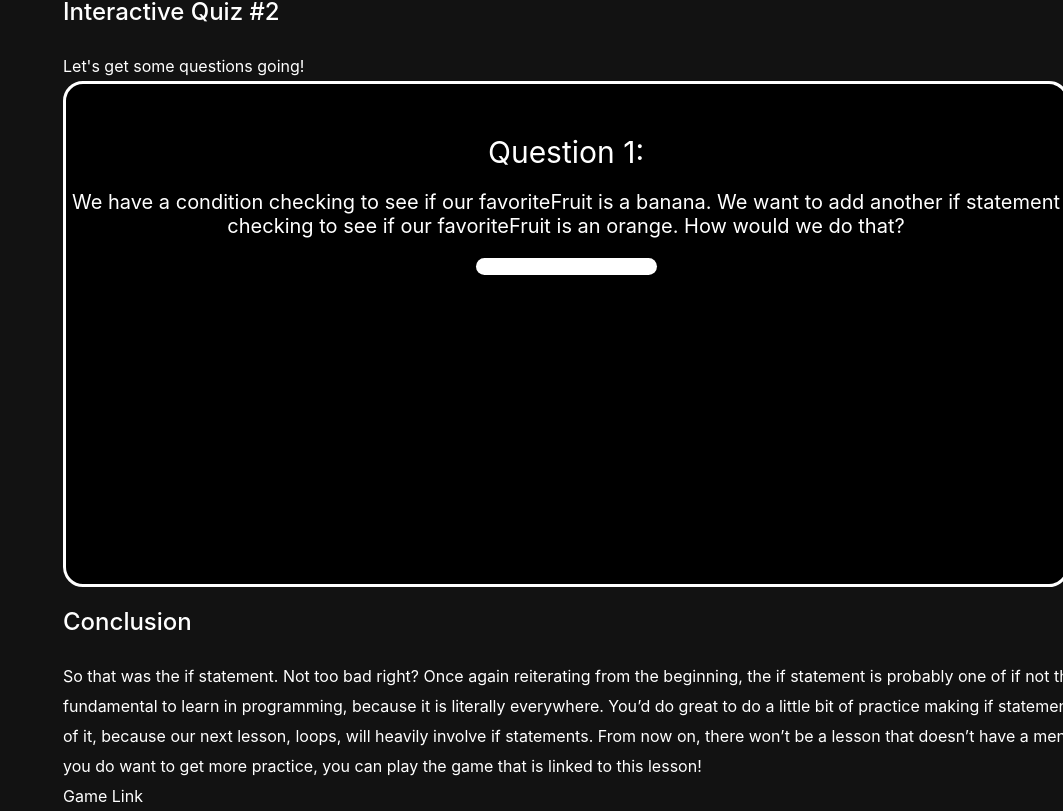
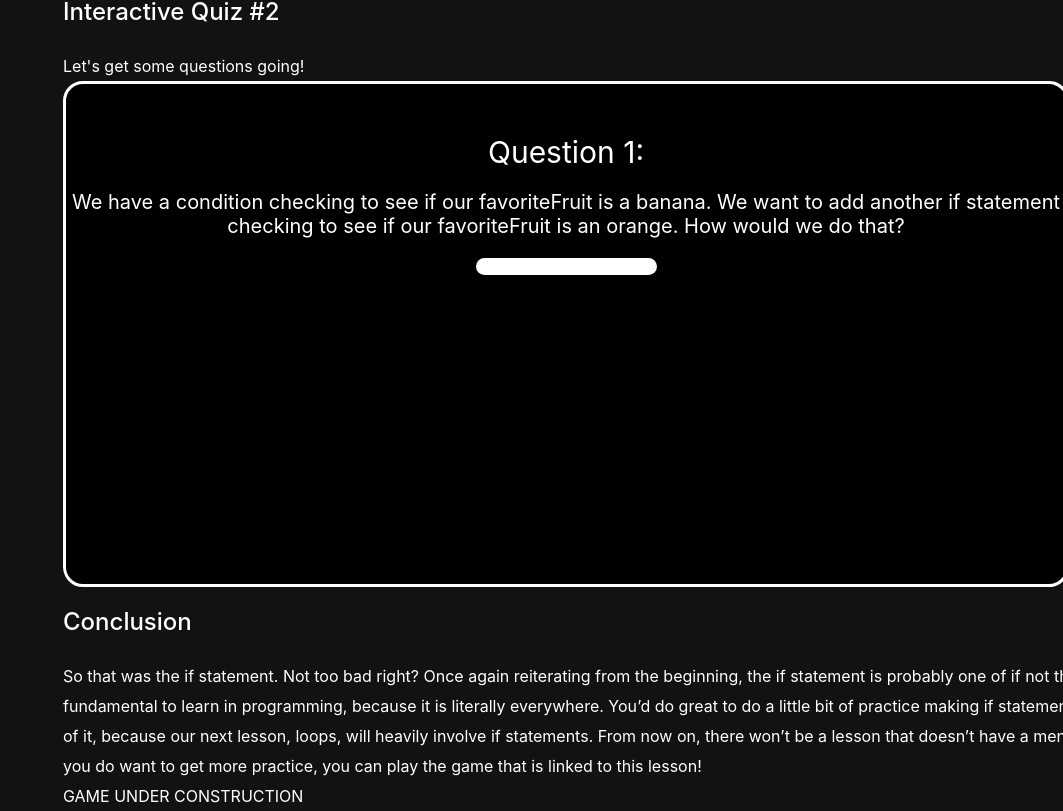
Before and after one commit to tljibbers/Web-App-For-Teaching-CS, a React (Vite) app in the folder web-app-for-teaching-cs/: page /if-else-then in a window 1280 px wide. Shown: the part 6581-7392 px from the top of the page, without its empty margins (217-1280 px from the left). Built offline with nearby package versions, Linux system fonts and the light colour scheme; no server answers.

Commit message:
Update ifElseLesson.jsx

```diff
--- a/web-app-for-teaching-cs/src/ifElseLesson.jsx
+++ b/web-app-for-teaching-cs/src/ifElseLesson.jsx
@@ -249,7 +249,7 @@ function IfElseLesson() {
                     <div>
                         <div ref={jumpRef11} className="ifElseHeader">Conclusion</div>
                         <div className="ifElseTextContent">So that was the if statement. Not too bad right? Once again reiterating from the beginning, the if statement is probably one of if not the most important fundamental to learn in programming, because it is literally everywhere. You’d do great to do a little bit of practice making if statements to try to get a full hang of it, because our next lesson, loops, will heavily involve if statements. From now on, there won’t be a lesson that doesn’t have a mention of the if statement. If you do want to get more practice, you can play the game that is linked to this lesson!</div>
-                        <div className="ifElseTextContent">Game Link</div>
+                        <div className="ifElseTextContent">GAME UNDER CONSTRUCTION</div>
                          {userSignedIn && (<button className={userCompleteLessonCheck?.['if_else'] ? 'completeButton' : 'incompleteButton'} onClick={() => waitForLessonComplete()}>{userCompleteLessonCheck?.['if_else'] ? "Complete!" : "Mark as Complete"}</button>)}
                     </div>
 
```
